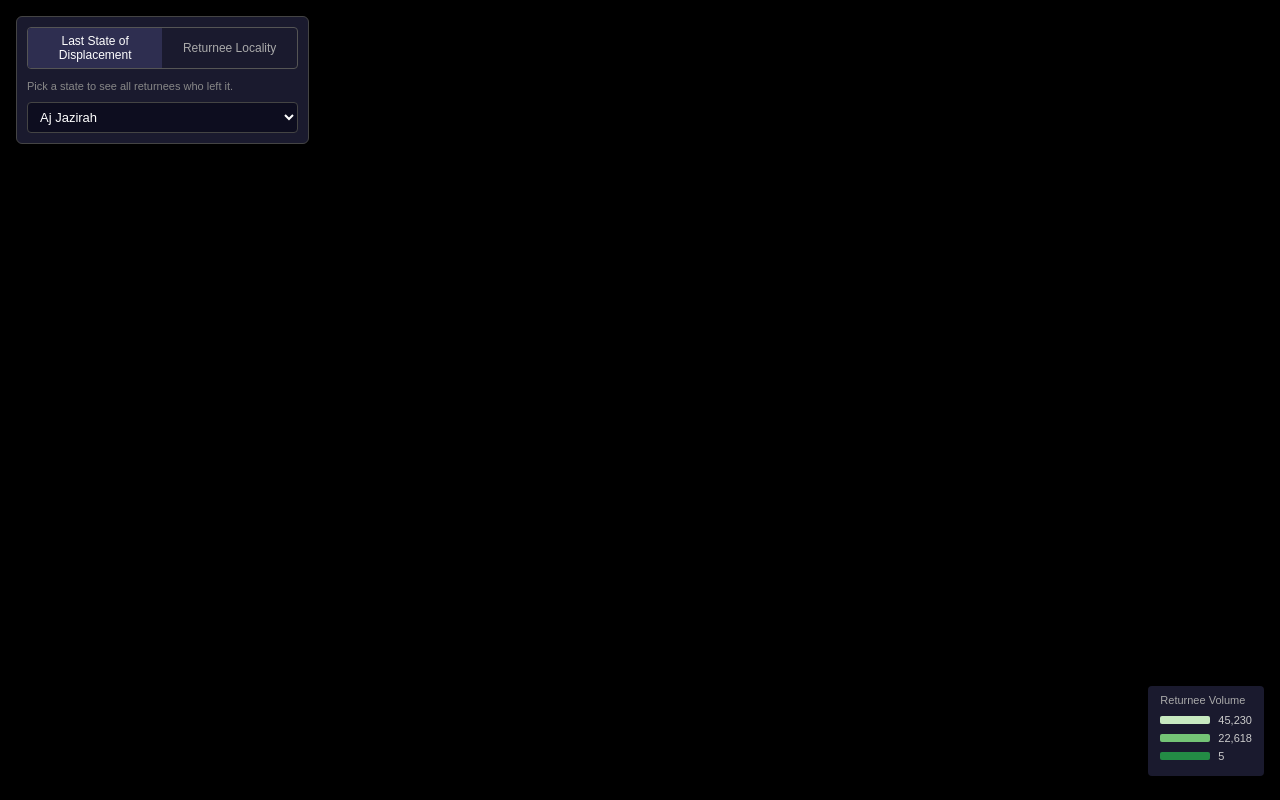
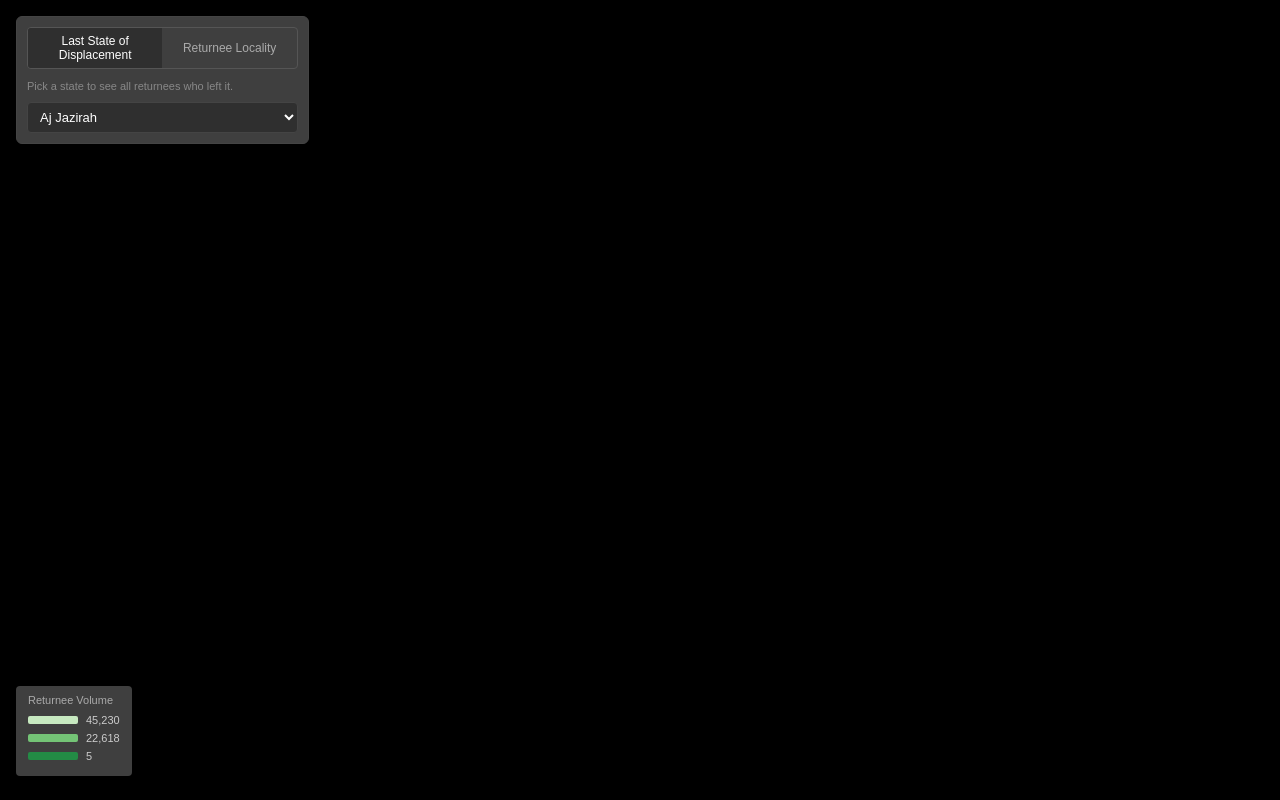
Before and after one commit to dizayee/sdn-dtm-ret-flowmap, a website built with Vite: page index.html in a window 1280 px wide. Built offline with nearby package versions, Linux system fonts and the light colour scheme; no server answers; what @deck.gl/core, @flowmap.gl/data, @flowmap.gl/layers, mapbox-gl would draw is missing.

Commit message:
pushing the last commit

```diff
--- a/index.html
+++ b/index.html
@@ -50,7 +50,7 @@
         top: 16px;
         left: 16px;
         z-index: 10;
-        background: #1a1a2e;
+        background: #3f3f3f;
         border: 1px solid #444;
         border-radius: 6px;
         padding: 10px;
@@ -79,7 +79,7 @@
       }
 
       #mode-toggle button.active {
-        background: #2e2e50;
+        background: #2f2f2f;
         color: white;
       }
 
@@ -96,7 +96,7 @@
       #dest-state-filter,
       #dest-filter {
         width: 100%;
-        background: #0d0d1f;
+        background: #2f2f2f;
         color: white;
         border: 1px solid #444;
         border-radius: 4px;
@@ -110,15 +110,15 @@
       #origin-filter option,
       #dest-state-filter option,
       #dest-filter option {
-        background: #1a1a2e;
+        background: #3f3f3f;
       }
 
       #legend {
         position: fixed;
         bottom: 24px;
-        right: 16px;
+        left: 16px;
         z-index: 10;
-        background: #1a1a2e;
+        background: #3f3f3f;
         color: white;
         padding: 8px 12px;
         border-radius: 4px;
```
